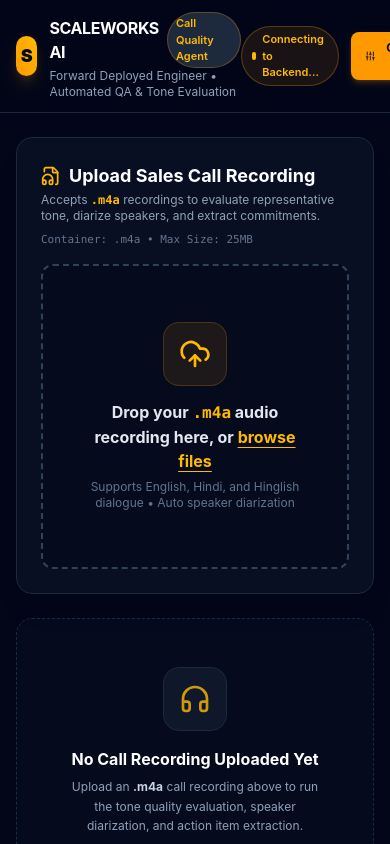
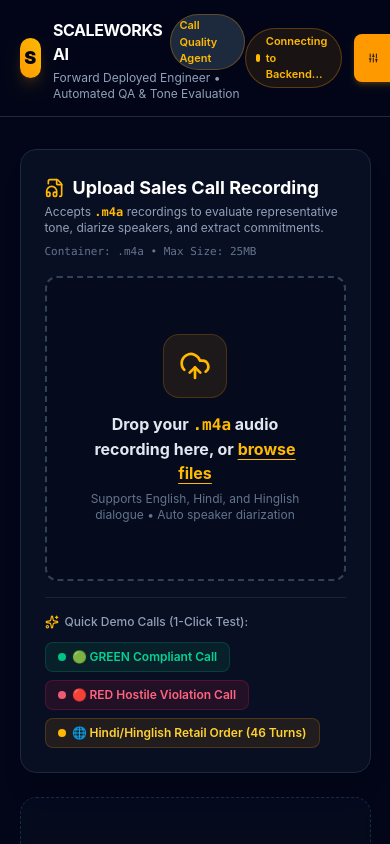
Before and after one commit to AnbCrafts/Audio-QA-Tester, a React (Vite) app in the folder frontend/: page / in a window 390 px wide. Shown: the top 844 px of the page. Built offline with nearby package versions, Linux system fonts and the light colour scheme; no server answers.

Commit message:
feat(ui): 90% wide responsive layout, universal scrollbar hiding, premium typography, and 1-click test call pills

```diff
--- a/frontend/index.html
+++ b/frontend/index.html
@@ -6,7 +6,7 @@
     <title>Sales Call Quality Analysis Agent | ScaleWorks AI</title>
     <link rel="preconnect" href="https://fonts.googleapis.com">
     <link rel="preconnect" href="https://fonts.gstatic.com" crossorigin>
-    <link href="https://fonts.googleapis.com/css2?family=Plus+Jakarta+Sans:wght@400;500;600;700;800&family=JetBrains+Mono:wght@400;500&display=swap" rel="stylesheet">
+    <link href="https://fonts.googleapis.com/css2?family=Inter:wght@300;400;500;600;700;800&family=Plus+Jakarta+Sans:wght@400;500;600;700;800&family=JetBrains+Mono:wght@400;500;600&display=swap" rel="stylesheet">
   </head>
   <body class="bg-slate-950 text-slate-100 antialiased selection:bg-amber-500 selection:text-slate-950">
     <div id="root"></div>
--- a/frontend/src/App.tsx
+++ b/frontend/src/App.tsx
@@ -191,8 +191,8 @@ export const App: React.FC = () => {
         isBackendConnected={isBackendConnected}
       />
 
-      {/* Main Container */}
-      <main className="mx-auto w-full max-w-7xl flex-1 px-4 py-6 sm:px-6 space-y-6">
+      {/* Main Container taking 90% page width */}
+      <main className="mx-auto w-[90%] flex-1 py-8 space-y-6">
         {/* Upload Area */}
         <UploadDropzone
           onFileUpload={handleFileUpload}
@@ -237,7 +237,7 @@ export const App: React.FC = () => {
             </p>
 
             {/* Feature highlights preview */}
-            <div className="grid grid-cols-1 md:grid-cols-3 gap-4 max-w-3xl mx-auto mt-8 text-left">
+            <div className="grid grid-cols-1 md:grid-cols-3 gap-5 max-w-5xl mx-auto mt-8 text-left">
               <div className="rounded-xl border border-slate-800/80 bg-slate-950/40 p-4">
                 <div className="flex items-center gap-2 text-xs font-bold text-white mb-1">
                   <MessagesSquare className="h-4 w-4 text-amber-400" />
--- a/frontend/src/components/Navbar.tsx
+++ b/frontend/src/components/Navbar.tsx
@@ -14,8 +14,8 @@ export const Navbar: React.FC<NavbarProps> = ({
   isBackendConnected,
 }) => {
   return (
-    <header className="sticky top-0 z-40 w-full border-b border-slate-800 bg-slate-950/80 backdrop-blur-md">
-      <div className="mx-auto flex max-w-7xl items-center justify-between px-4 py-3 sm:px-6">
+    <header className="sticky top-0 z-40 w-full border-b border-slate-800 bg-slate-950/85 backdrop-blur-md">
+      <div className="mx-auto flex w-[90%] items-center justify-between py-3.5">
         {/* Brand */}
         <div className="flex items-center gap-3">
           <div className="flex h-10 w-10 items-center justify-center rounded-xl bg-gradient-to-tr from-amber-500 to-amber-400 text-slate-950 shadow-lg shadow-amber-500/20 font-black text-lg">
--- a/frontend/src/components/UploadDropzone.tsx
+++ b/frontend/src/components/UploadDropzone.tsx
@@ -1,5 +1,5 @@
 import React, { useRef, useState } from 'react';
-import { UploadCloud, FileAudio, CheckCircle2, AlertCircle, Loader2 } from 'lucide-react';
+import { UploadCloud, FileAudio, CheckCircle2, AlertCircle, Loader2, Sparkles } from 'lucide-react';
 
 interface UploadDropzoneProps {
   onFileUpload: (file: File) => void;
@@ -56,6 +56,19 @@ export const UploadDropzone: React.FC<UploadDropzoneProps> = ({
   const handleFileInputChange = (e: React.ChangeEvent<HTMLInputElement>) => {
     if (e.target.files && e.target.files.length > 0) {
       validateAndProcess(e.target.files[0]);
+    }
+  };
+
+  const handleLoadSample = async (url: string, filename: string) => {
+    try {
+      setErrorMsg(null);
+      const res = await fetch(url);
+      if (!res.ok) throw new Error('Could not fetch sample audio');
+      const blob = await res.blob();
+      const file = new File([blob], filename, { type: 'audio/mp4' });
+      onFileUpload(file);
+    } catch (e: any) {
+      setErrorMsg(`Failed to load sample call: ${e.message}`);
     }
   };
 
@@ -131,6 +144,51 @@ export const UploadDropzone: React.FC<UploadDropzoneProps> = ({
         )}
       </div>
 
+      {/* 1-Click Quick Demo Audio Pills */}
+      {!isProcessing && (
+        <div className="mt-4 pt-4 border-t border-slate-800/80 flex flex-wrap items-center justify-between gap-3 text-xs">
+          <span className="text-slate-400 font-medium flex items-center gap-1.5">
+            <Sparkles className="h-3.5 w-3.5 text-amber-400" />
+            Quick Demo Calls (1-Click Test):
+          </span>
+          <div className="flex flex-wrap items-center gap-2">
+            <button
+              type="button"
+              onClick={(e) => {
+                e.stopPropagation();
+                handleLoadSample('/test_call_green.m4a', 'test_call_green.m4a');
+              }}
+              className="inline-flex items-center gap-1.5 rounded-lg bg-emerald-500/10 px-3 py-1.5 text-xs font-semibold text-emerald-400 border border-emerald-500/20 hover:bg-emerald-500/20 hover:border-emerald-500/40 transition-all cursor-pointer"
+            >
+              <span className="h-2 w-2 rounded-full bg-emerald-400 animate-pulse" />
+              🟢 GREEN Compliant Call
+            </button>
+            <button
+              type="button"
+              onClick={(e) => {
+                e.stopPropagation();
+                handleLoadSample('/test_call_red.m4a', 'test_call_red.m4a');
+              }}
+              className="inline-flex items-center gap-1.5 rounded-lg bg-rose-500/10 px-3 py-1.5 text-xs font-semibold text-rose-400 border border-rose-500/20 hover:bg-rose-500/20 hover:border-rose-500/40 transition-all cursor-pointer"
+            >
+              <span className="h-2 w-2 rounded-full bg-rose-400 animate-pulse" />
+              🔴 RED Hostile Violation Call
+            </button>
+            <button
+              type="button"
+              onClick={(e) => {
+                e.stopPropagation();
+                handleLoadSample('/test_call_multilingual.m4a', 'test_call_multilingual.m4a');
+              }}
+              className="inline-flex items-center gap-1.5 rounded-lg bg-amber-500/10 px-3 py-1.5 text-xs font-semibold text-amber-300 border border-amber-500/20 hover:bg-amber-500/20 hover:border-amber-500/40 transition-all cursor-pointer"
+            >
+              <span className="h-2 w-2 rounded-full bg-amber-400" />
+              🌐 Hindi/Hinglish Retail Order (46 Turns)
+            </button>
+          </div>
+        </div>
+      )}
+
       {errorMsg && (
         <div className="mt-3 flex items-center gap-2 rounded-lg bg-rose-500/10 p-3 text-xs text-rose-400 border border-rose-500/20">
           <AlertCircle className="h-4 w-4 shrink-0" />
--- a/frontend/src/index.css
+++ b/frontend/src/index.css
@@ -1,28 +1,27 @@
 @import "tailwindcss";
 
 @layer base {
+  html {
+    -webkit-font-smoothing: antialiased;
+    -moz-osx-font-smoothing: grayscale;
+    text-rendering: optimizeLegibility;
+  }
   body {
-    font-family: 'Plus Jakarta Sans', system-ui, -apple-system, sans-serif;
+    font-family: 'Plus Jakarta Sans', -apple-system, BlinkMacSystemFont, "Segoe UI", Roboto, sans-serif;
   }
-  code, pre {
+  code, pre, .font-mono {
     font-family: 'JetBrains Mono', monospace;
   }
 }
 
-/* Custom scrollbars */
-::-webkit-scrollbar {
-  width: 8px;
-  height: 8px;
+/* Hide scrollbars everywhere across all browsers while preserving smooth scrolling */
+* {
+  scrollbar-width: none !important; /* Firefox */
+  -ms-overflow-style: none !important; /* IE and Edge */
 }
-::-webkit-scrollbar-track {
-  background: rgba(30, 41, 59, 0.8);
-  border-radius: 9999px;
+
+*::-webkit-scrollbar {
+  display: none !important; /* Chrome, Safari, Edge, Opera */
+  width: 0px !important;
+  height: 0px !important;
 }
-::-webkit-scrollbar-thumb {
-  background: rgba(148, 163, 184, 0.6);
-  border-radius: 9999px;
-  border: 1px solid rgba(51, 65, 85, 0.5);
-}
-::-webkit-scrollbar-thumb:hover {
-  background: #f59e0b;
-}
```
Also changed, not shown: 1 other file (tests, documents, lock files or other folders).
